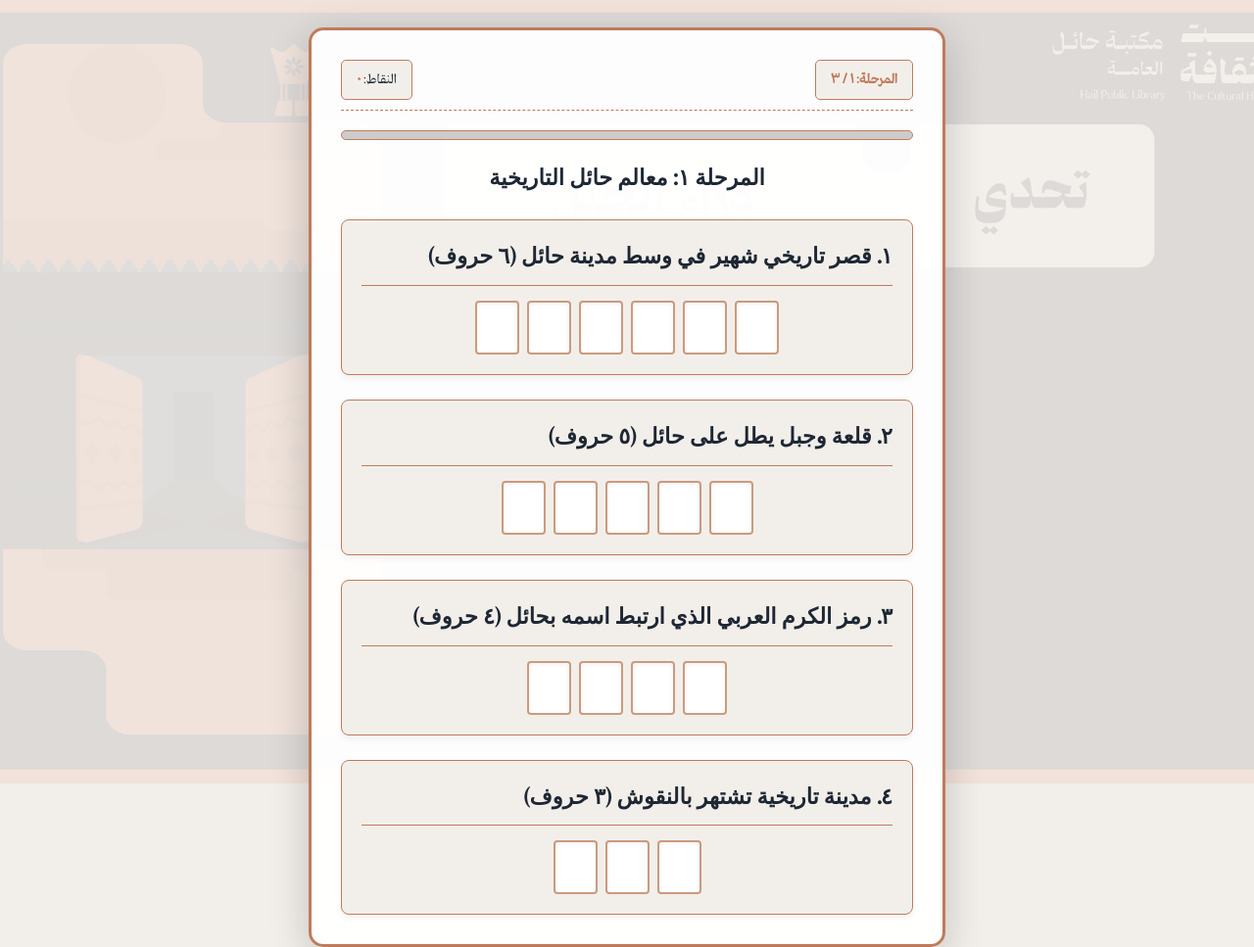
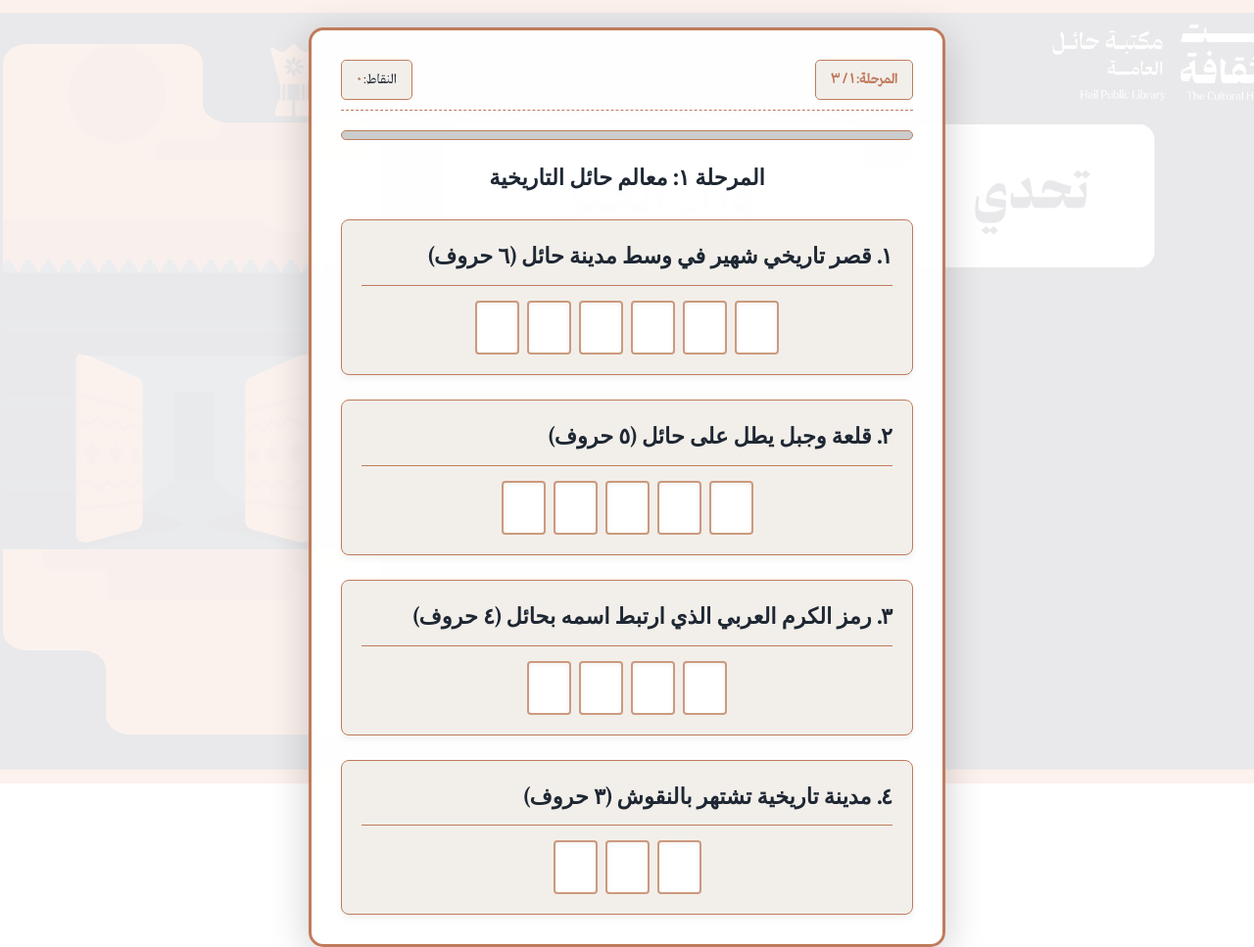
Before and after one commit to ash9995/hailgame, a plain HTML site: page index.html in a window 1280 px wide. Shown: the top 967 px of the page at 98% size. Drawn offline with Linux system fonts and the light colour scheme.

Commit message:
Update style.css

```diff
--- a/style.css
+++ b/style.css
@@ -33,7 +33,6 @@
 body {
     font-family: 'Larken', 'Tajawal', serif;
     direction: rtl;
-    background-color: var(--light-cream);
     display: flex;
     justify-content: center;
     align-items: center;
```
